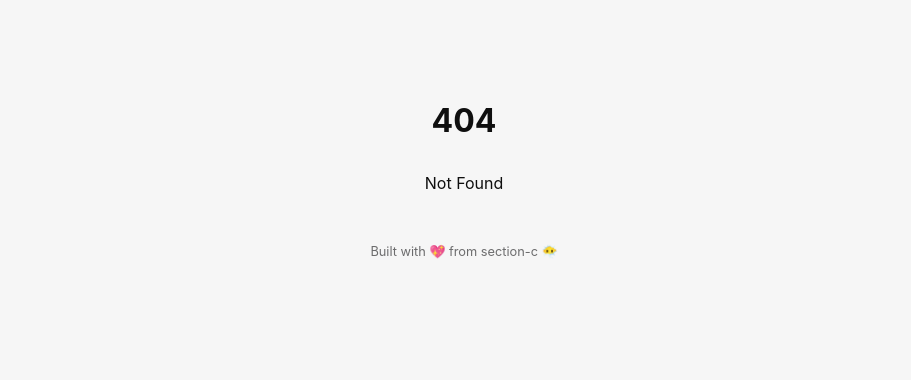
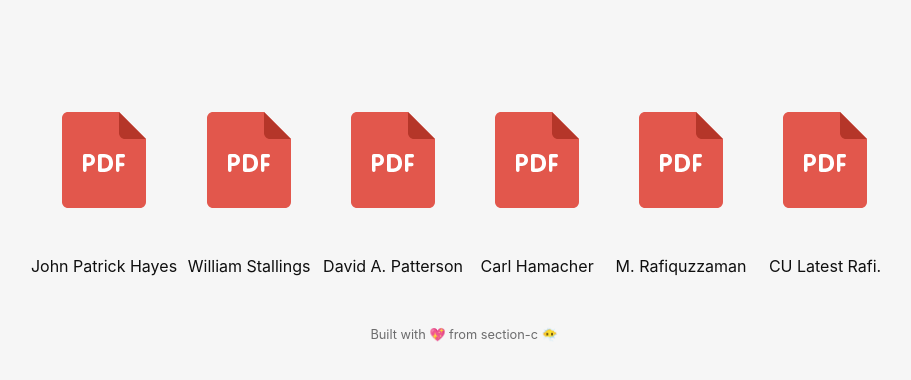
Before and after one commit to ninetynin/cs-src, a SvelteKit app: page /3rdsem/coa/reference-books in a window 1280 px wide. Before the commit this address had no page. Shown: the top 380 px of the page, without its empty margins (176-1087 px from the left). Built offline with nearby package versions, Linux system fonts and the light colour scheme.

Commit message:
coa done hopefully

```diff
--- a/src/routes/3rdsem/coa/others/+page.svelte
+++ /dev/null
@@ -1 +0,0 @@
-<h3>Not Implemented yet😞</h3>
--- /dev/null
+++ b/src/routes/3rdsem/coa/reference-books/+page.svelte
@@ -0,0 +1,27 @@
+<script>
+    import Pdf from "$lib/Pdf.svelte";
+    let url = "https://learnermanipal.sharepoint.com/sites/ManipalOSF/Shared%20Documents/General/Branchwise%20Course%20Material/Computer%20science%20(Core)/Year-2/III-%20Sem/Computer%20organisation%20and%20architecture/Books/"
+    let book1 = url + "Computer%20Architecture%20and%20Organization%20(John%20Patrick%20Hayes)%20(z-lib.org).pdf"
+    let book2 = url + "%20Organization%20and%20Architecture%20Designing%20for%20Performance%20(8th%20Edition)%20(William%20Stallings)%20(z-lib.org).pdf"
+    let book3 = url + "Computer%20Organization%20and%20Design%20The%20Hardware%20Software%20Interface,%203rd%20Edition%20(David%20A.%20Patterson,%20John%20L.%20Hennessy%20etc.)%20(z-lib.org).pdf"
+    let book4 = url + "Computer%20organization%20and%20embedded%20systems%20(Carl%20Hamacher,%20Zvonko%20Vranesic,%20Safwat%20Zaky%20etc.)%20(z-lib.org).pdf"
+    let book5 = url + "Fundamentals%20of%20Digital%20Logic%20and%20Microcomputer%20Design%20(M.%20Rafiquzzaman)%20(z-lib.org).pdf"
+    let ishannwork = url + "CONTROL%20Unit%20Latest%20ie%20Rafiquzzaman%20.pdf"
+</script>
+
+   <div class="linkfit">
+    <Pdf url={book1} text="John Patrick Hayes" />
+    <Pdf url={book2} text="William Stallings" />
+    <Pdf url={book3} text="David A. Patterson" />
+    <Pdf url={book4} text="Carl Hamacher" />
+    <Pdf url={book5} text="M. Rafiquzzaman" />
+    <Pdf url={ishannwork} text="CU Latest Rafi." />
+  </div>
+
+  <style>
+    .linkfit {
+      display: flex;
+      flex-wrap: wrap;
+      justify-content: center;
+    }
+  </style>
```
Also changed, not shown: src/routes/3rdsem/coa/+page.svelte (+18 -8 lines), src/routes/3rdsem/coa/notes/+page.svelte (added, +9 -0 lines), src/routes/3rdsem/dsd/+page.svelte (+13 -0 lines), src/routes/3rdsem/coa/slides/+page.svelte (renamed from src/routes/3rdsem/coa/latest-slides/+page.svelte), src/routes/3rdsem/oops/slides/+page.svelte (added).
